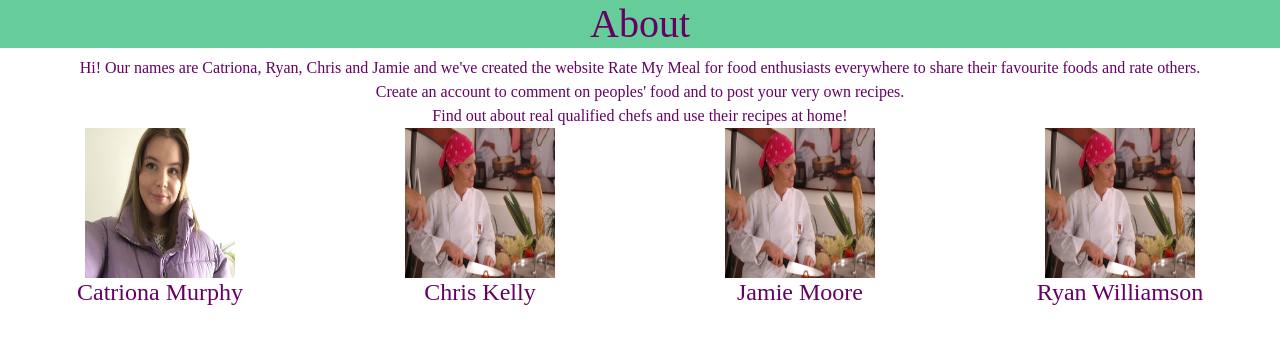
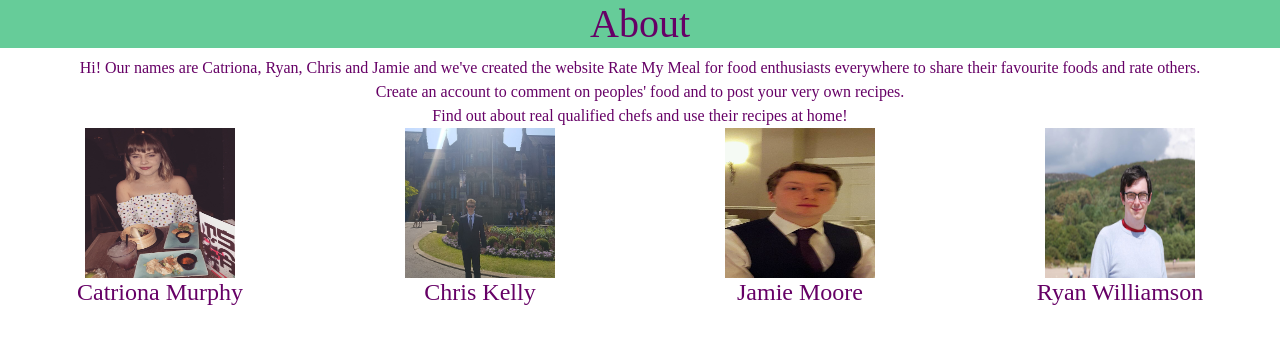
Before and after one commit to RyWilliamson/RateMyMealProject, a Django app: page /meal/about/ in a window 1280 px wide. Shown: the part 56-400 px from the top of the page. Run offline with Django 3.2, Linux system fonts and the light colour scheme; some libraries are stand-ins or nearby versions.

Commit message:
pictures in about page

```diff
--- a/templates/meal/about.html
+++ b/templates/meal/about.html
@@ -10,22 +10,22 @@
 
 	<div id="column1" style="float:left; margin:0; width:25%;">
 		<!-- New line -->
-		<IMG SRC="{% static 'images/catriona.jpg' %}" ALT="Catriona Murphy" >
+		<IMG SRC="{% static 'images/cat.JPG' %}" ALT="Catriona Murphy" >
 		<h4>Catriona Murphy</h4><br>
     </div>
-	<div id="column1" style="float:left; margin:0; width:25%;">
+	<div id="column2" style="float:left; margin:0; width:25%;">
 		<!-- New line -->
-		<IMG SRC="{% static 'images/chef2.jpg' %}" ALT="Chris Kelly" >
+		<IMG SRC="{% static 'images/chris.jpg' %}" ALT="Chris Kelly" >
 		<h4>Chris Kelly</h4><br>
     </div>
-	<div id="column1" style="float:left; margin:0; width:25%;">
+	<div id="column3" style="float:left; margin:0; width:25%;">
 		<!-- New line -->
-		<IMG SRC="{% static 'images/chef2.jpg' %}" ALT="Jamie Moore" >
+		<IMG SRC="{% static 'images/jamie.jpg' %}" ALT="Jamie Moore" >
 		<h4>Jamie Moore</h4><br>
     </div>
-	<div id="column1" style="float:left; margin:0; width:25%;">
+	<div id="column4" style="float:left; margin:0; width:25%;">
 		<!-- New line -->
-		<IMG SRC="{% static 'images/chef2.jpg' %}" ALT="Ryan Williamson" >
+		<IMG SRC="{% static 'images/ryan.jpg' %}" ALT="Ryan Williamson" >
 		<h4>Ryan Williamson</h4><br>
     </div>
 
--- a/templates/meal/base.html
+++ b/templates/meal/base.html
@@ -24,6 +24,7 @@ img{
 	display: block;
 	margin-left: auto;
 	margin-right: auto;
+	image-orientation: from-image;
 }
 
 h3{
--- a/templates/meal/categories.html
+++ b/templates/meal/categories.html
@@ -41,6 +41,4 @@
     </div>
 
 
-
-
 {% endblock %}
```
Also changed, not shown: static/images/cat.JPG (added), static/images/catriona.jpg (deleted), static/images/chris.jpg (added), static/images/jamie.jpg (added), static/images/ryan.jpg (added).
